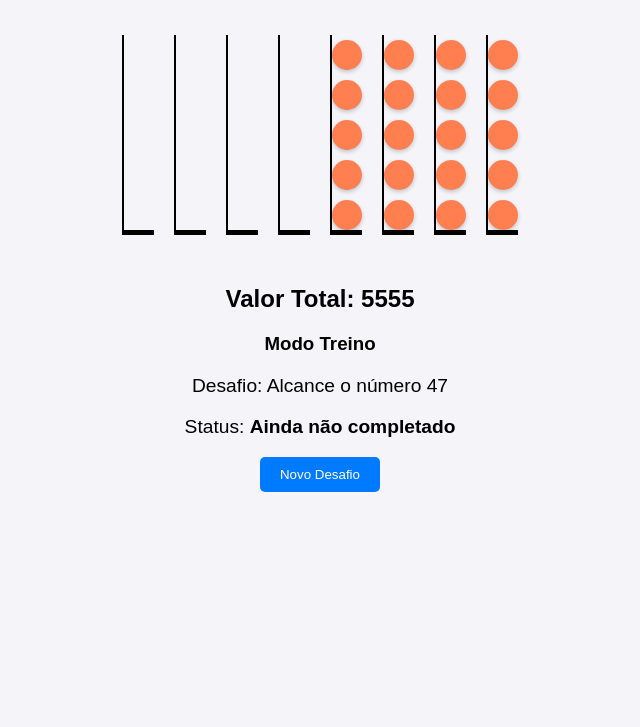
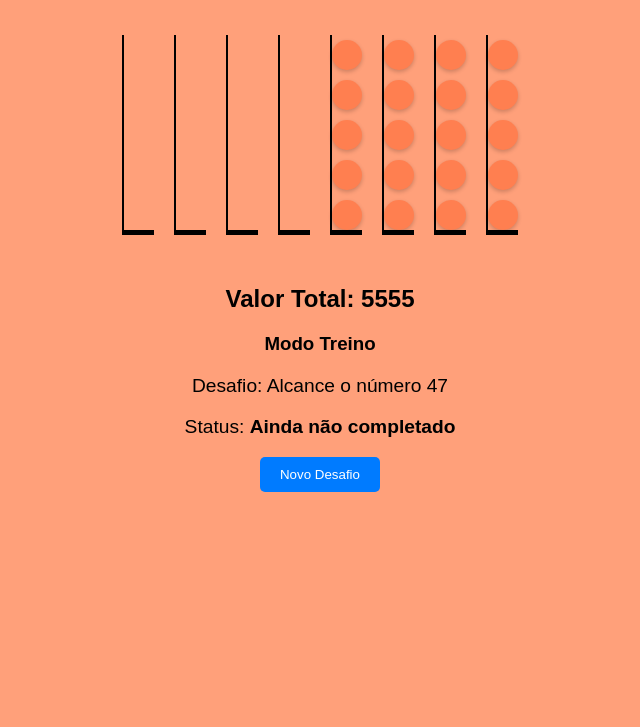
Before and after one commit to adriel-loopes/Abaco, a plain HTML site: page index.html in a window 1280 px wide. Shown: the part 73-800 px from the top of the page, without its empty margins (320-960 px from the left). Drawn offline with Linux system fonts and the light colour scheme.

Commit message:
Update style.css

```diff
--- a/style.css
+++ b/style.css
@@ -1,7 +1,7 @@
 body {
     font-family: Arial, sans-serif;
     text-align: center;
-    background-color: #f4f4f9;
+    background-color: #FFA07A;
   }
 
   h1 {
```
